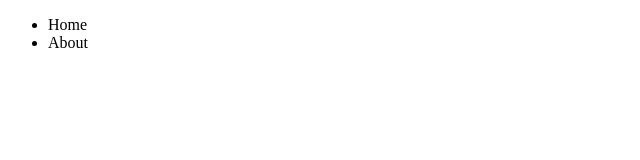
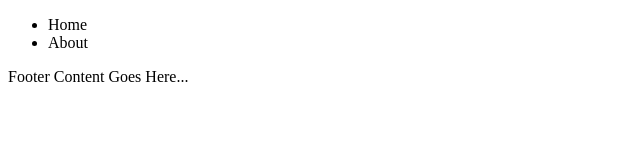
Before and after one commit to arifbaglar/bootcamp-merges, a plain HTML site: page index.html in a window 1280 px wide. Shown: the whole page, without its empty margins (0-640 px from the left). Drawn offline with Linux system fonts and the light colour scheme.

Commit message:
added footer

```diff
--- a/index.html
+++ b/index.html
@@ -12,5 +12,8 @@
                 </ul>
             </nav>
         </header>
+        <footer>
+            Footer Content Goes Here...
+        </footer>
     </body>
 </html>
```
